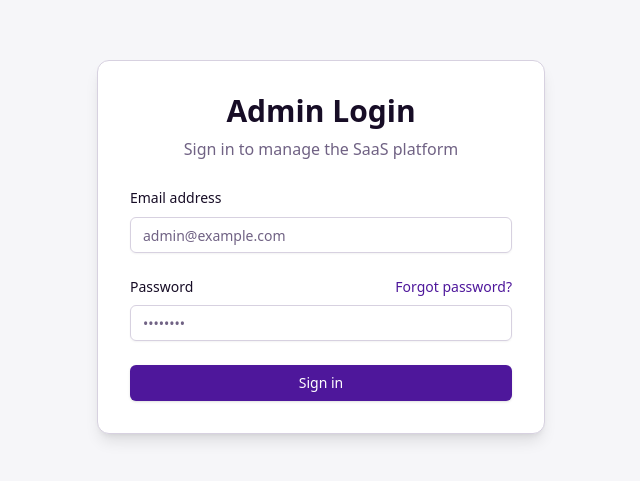
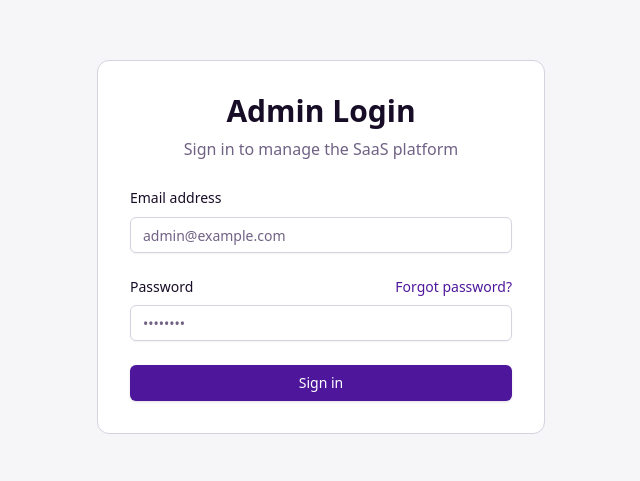
Before and after one commit to code-arif/saas_lms_admin_app_frontend-04, a React (Vite) app: page /login in a window 1280 px wide. Shown: the part 153-634 px from the top of the page, without its empty margins (319-959 px from the left). Built offline with nearby package versions, Linux system fonts and the light colour scheme.

Commit message:
fix: remove shadow from AuthLayout and update Card component styles for consistency

```diff
--- a/src/components/layout/AuthLayout.tsx
+++ b/src/components/layout/AuthLayout.tsx
@@ -3,7 +3,7 @@ import { Outlet } from 'react-router-dom';
 const AuthLayout = () => {
   return (
     <div className="flex min-h-screen items-center justify-center bg-muted/50 px-4 py-12 sm:px-6 lg:px-8">
-      <div className="w-full max-w-md space-y-8 bg-card p-8 rounded-xl shadow-lg border">
+      <div className="w-full max-w-md space-y-8 bg-card p-8 rounded-xl border">
         <Outlet />
       </div>
     </div>
--- a/src/components/ui/Card.tsx
+++ b/src/components/ui/Card.tsx
@@ -8,7 +8,7 @@ const Card = React.forwardRef<
   <div
     ref={ref}
     className={cn(
-      "rounded-xl border bg-card text-card-foreground shadow",
+      "rounded-xl border bg-card text-card-foreground transition-colors hover:border-primary/30",
       className
     )}
     {...props}
```
